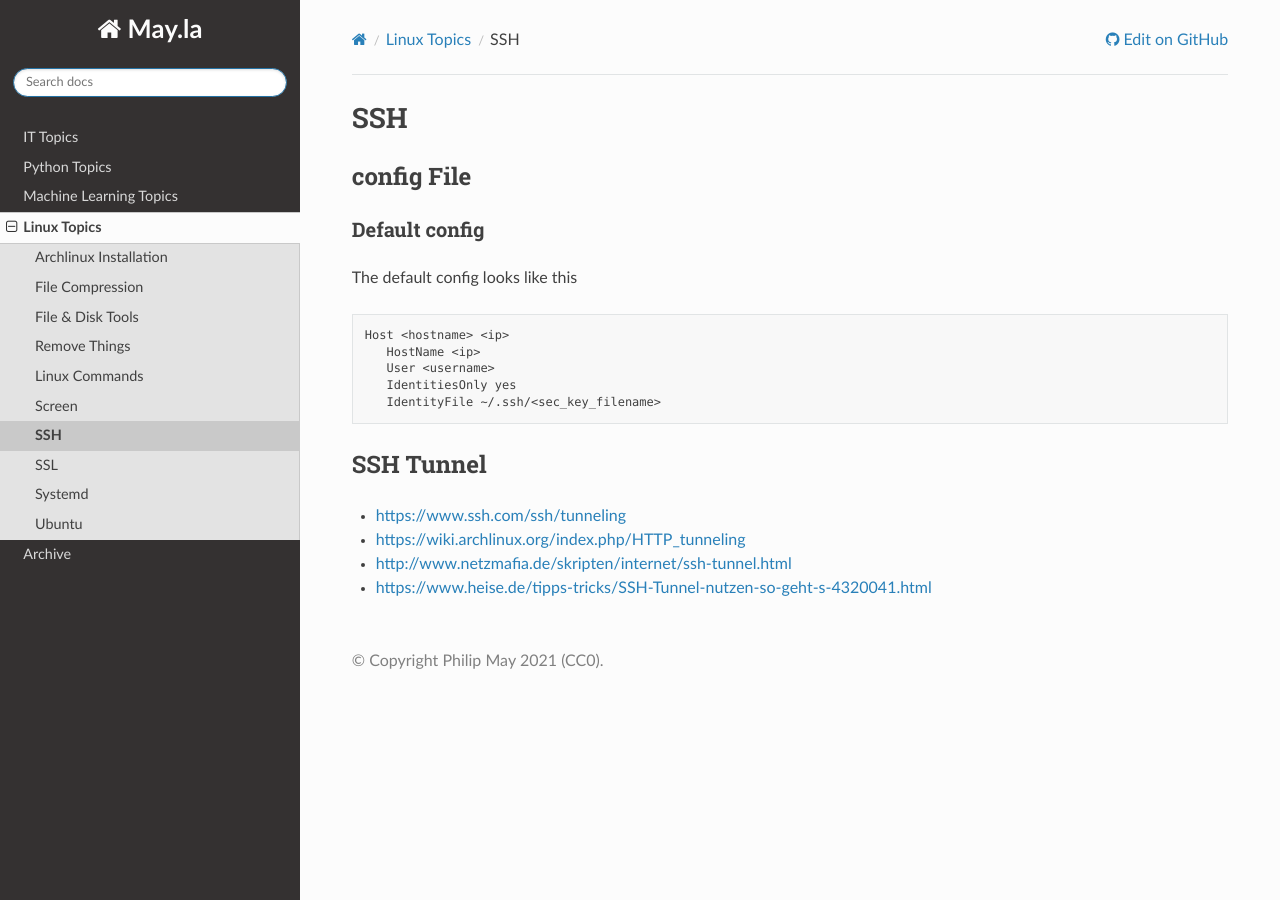
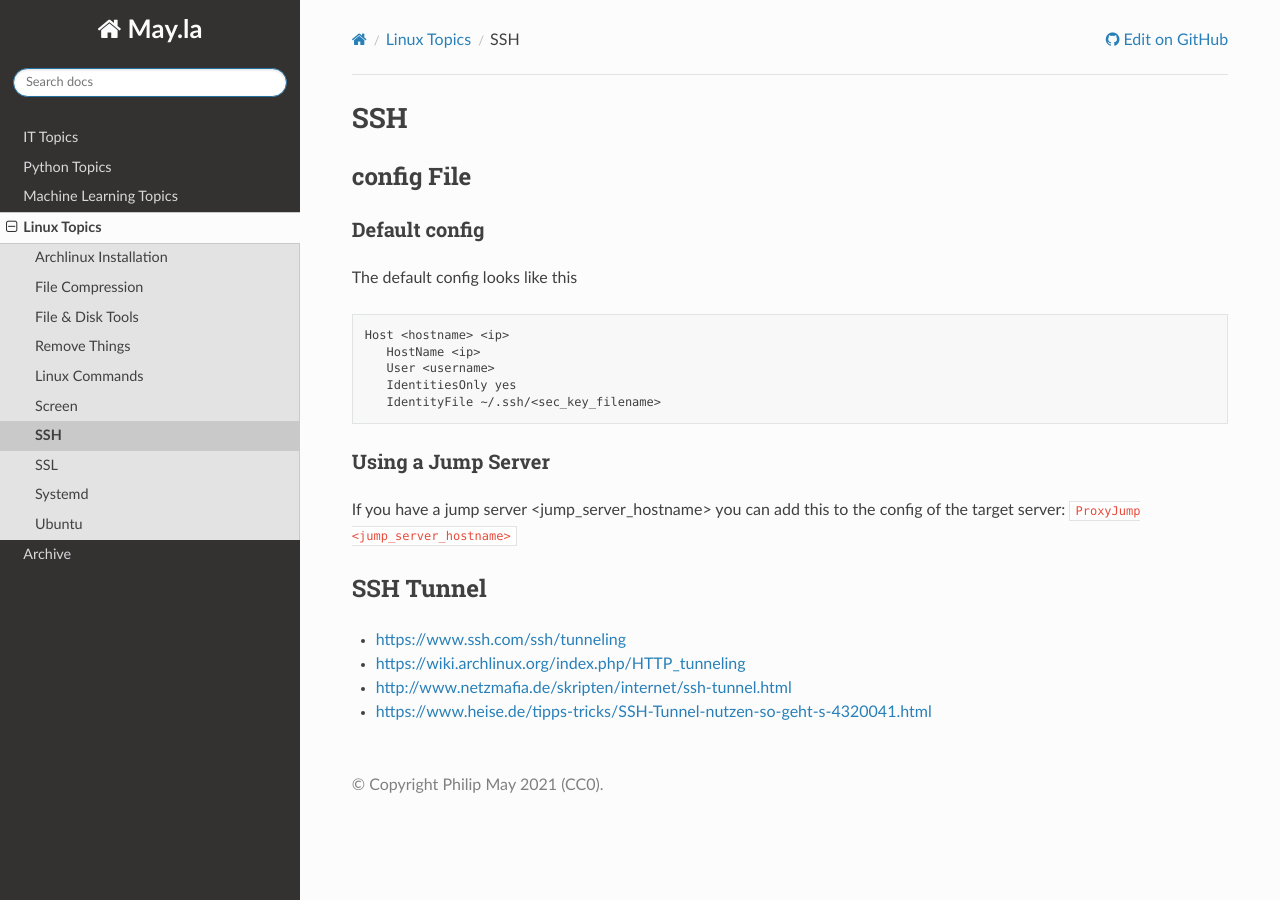
Before and after one commit to PhilipMay/May.la, a Sphinx documentation site: the page built from source/linux/ssh.md, in a window 1280 px wide. Built offline with Sphinx 7.4.7 and the Read the Docs theme 2.0.0, drawn with Linux system fonts in a browser that asks for light colours.

Commit message:
Update ssh.md

````diff
--- a/source/linux/ssh.md
+++ b/source/linux/ssh.md
@@ -12,6 +12,9 @@ Host <hostname> <ip>
    IdentityFile ~/.ssh/<sec_key_filename>
 ```
 
+### Using a Jump Server
+If you have a jump server <jump_server_hostname> you can add this to the config of the target server: `ProxyJump <jump_server_hostname>`
+
 ## SSH Tunnel
 - <https://www.ssh.com/ssh/tunneling>
 - <https://wiki.archlinux.org/index.php/HTTP_tunneling>
````
